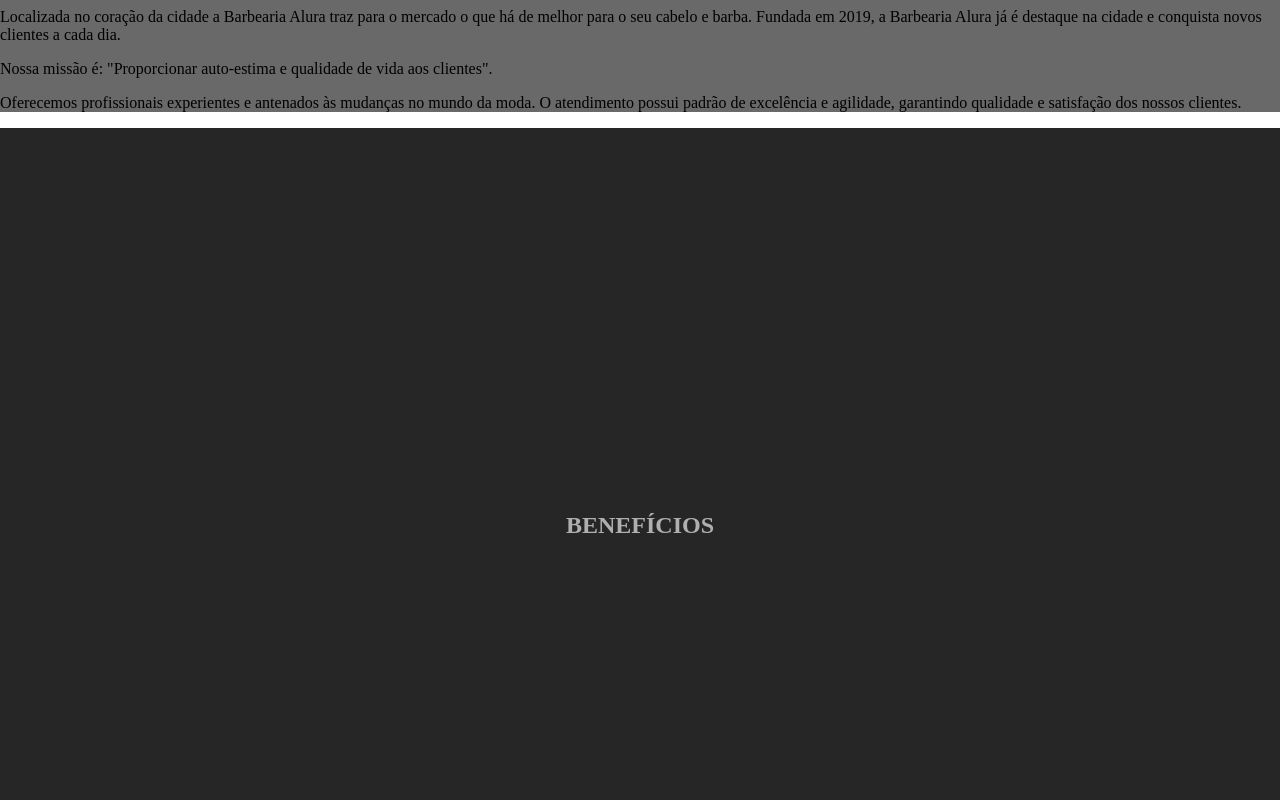
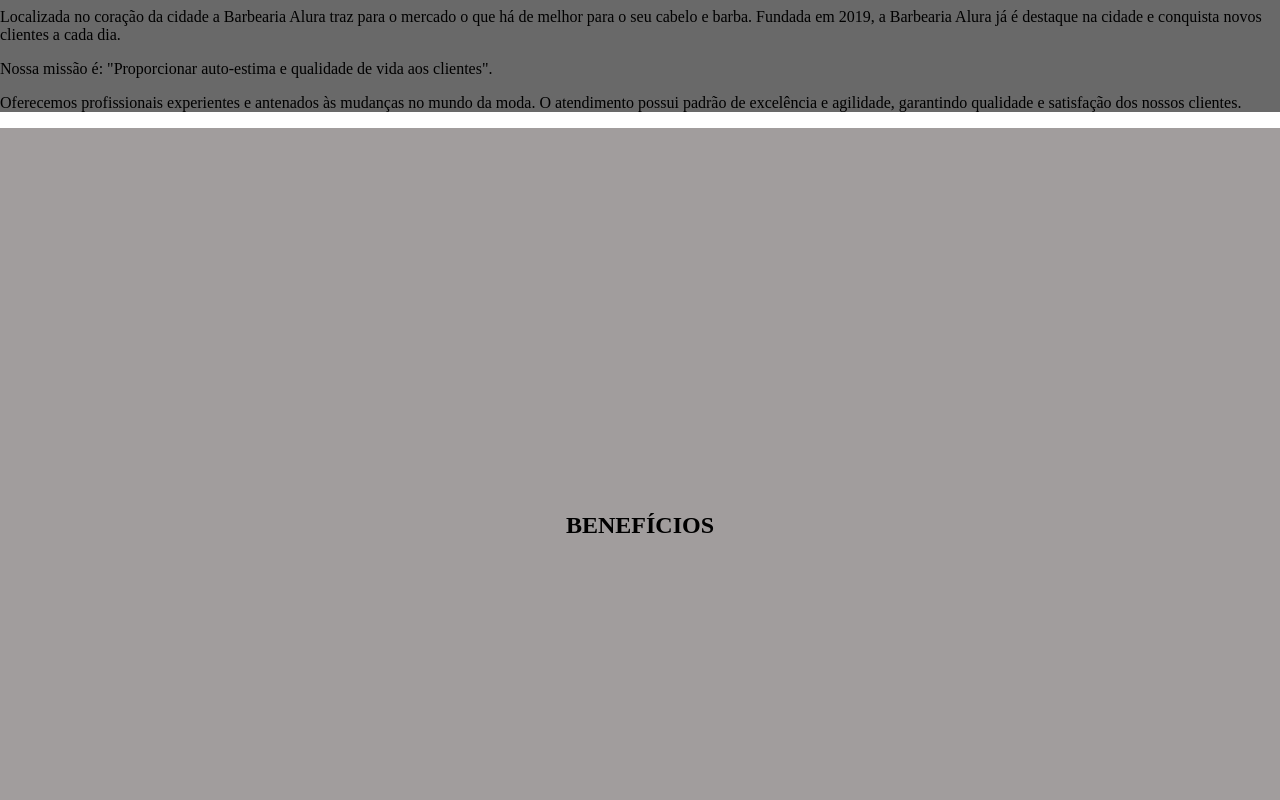
Before and after one commit to gabezin777/barbearia-gabe, a plain HTML site: page index.html in a window 1280 px wide. Shown: the part 640-1440 px from the top of the page. Drawn offline with Linux system fonts and the light colour scheme.

Commit message:
ffdrdfddxd

```diff
--- a/style.css
+++ b/style.css
@@ -19,10 +19,10 @@ width: 100%;
 }
 
 .titulo2{
-    color: rgb(175, 175, 175);
+    color: rgb(0, 0, 0);
     text-transform: uppercase;
     text-align: center;
-    background-color: rgb(39, 38, 38);
+    background-color: rgb(161, 157, 157);
     padding: 30%;
     margin: 0%;
 }
```
